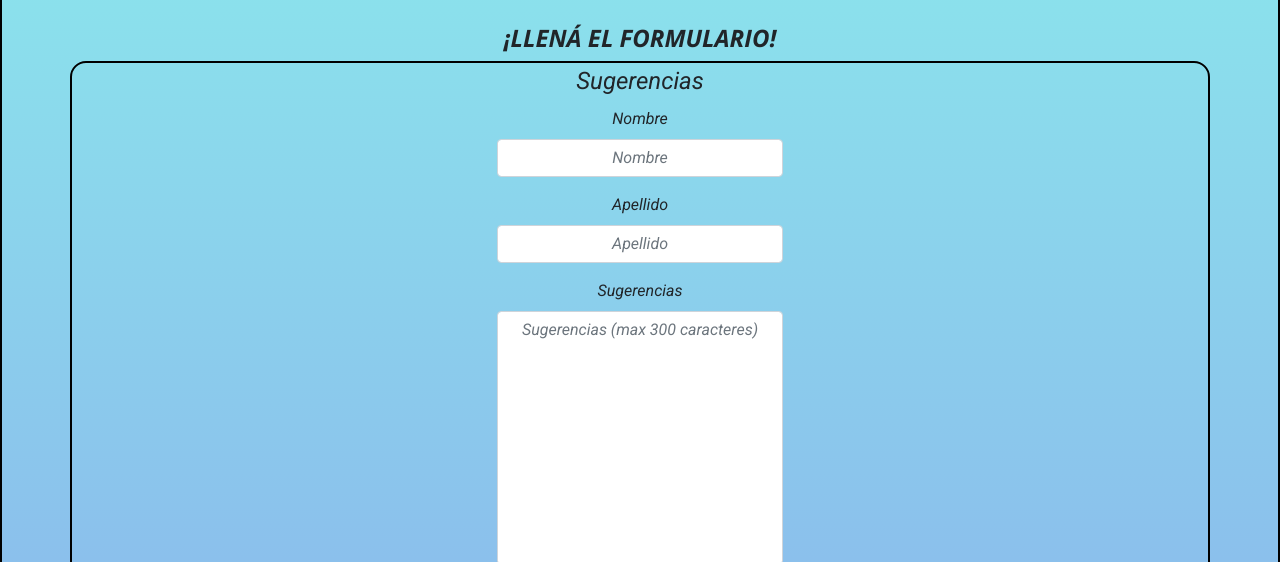
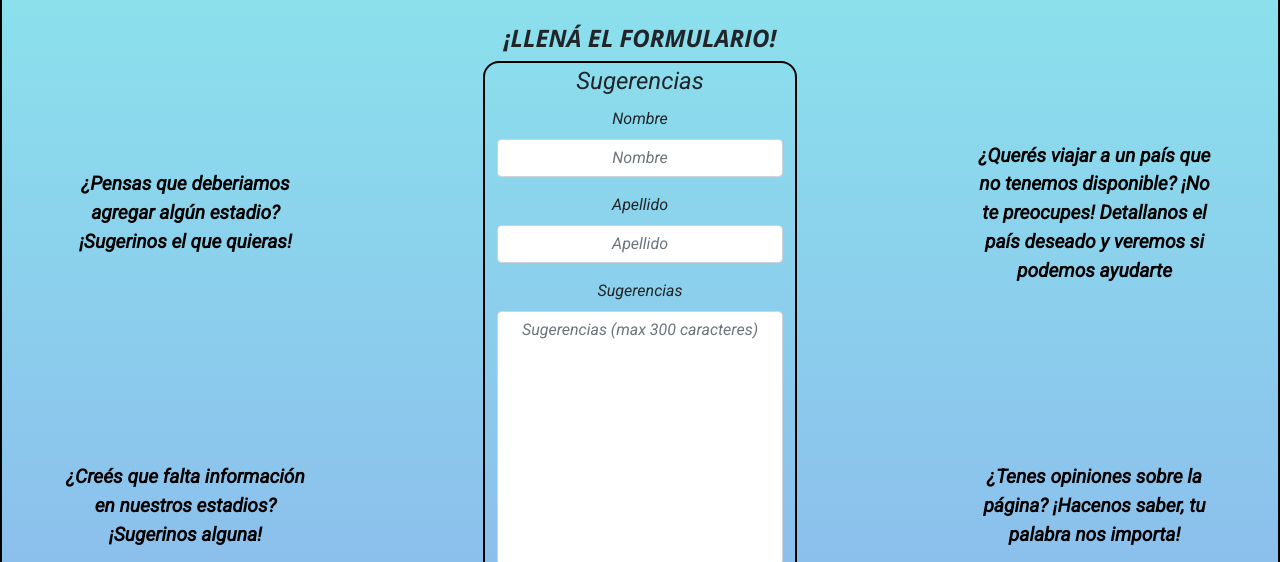
Before and after one commit to Nicolas50399/ProyFinalDW, a website: page pagina/pages/Contacto/sugerencias.html in a window 1280 px wide. Shown: the part 390-952 px from the top of the page. Drawn offline with nearby package versions, Linux system fonts and the light colour scheme; files whose address does not match are found by name.

Commit message:
textos sugerencias

```diff
--- a/pagina/css/main.scss
+++ b/pagina/css/main.scss
@@ -59,6 +59,7 @@
 @import "./parciales/nosotros";
 @import "./parciales/visitas";
 @import "./parciales/estadios";
+@import "./parciales/sugerencias";
 @import "./parciales/error";
 
 
--- a/pagina/css/parciales/_mqueries.scss
+++ b/pagina/css/parciales/_mqueries.scss
@@ -144,6 +144,23 @@
     }
     .nosotros__4 .nosotrosText{
         flex-basis: 90%;
+    }
+
+    /*---------------------SUGERENCIAS--------------------------*/
+
+    .sugerencias{
+        display: grid;
+        grid-template-areas:
+            "sugT1 sugT2"
+            "sugForm sugForm"
+            "sugT3 sugT4";
+        grid-template-columns: 1fr 1fr;
+        grid-template-rows: 1fr 2fr 1fr;
+    }
+
+    .sugerencias__txt1{
+        font-size: 100%;
+        width: 85%;
     }
 
     /*---------------------VISITAS--------------------------*/
@@ -348,6 +365,13 @@
         font-size: small;
     }
 
+
+    /*---------------------SUGERENCIAS--------------------------*/
+
+    .sugerencias__txt1{
+        font-size: 80%;
+    }
+
     /*---------------------VISITAS--------------------------*/
 
     .visitas__clubes1__imgs{
--- /dev/null
+++ b/pagina/css/parciales/_sugerencias.scss
@@ -0,0 +1,30 @@
+.sugerencias{
+    display: grid;
+    justify-items: center;
+    align-items: center;
+    grid-template-areas:
+        "sugT1 sugForm sugT2"
+        "sugT3 sugForm sugT4";
+    grid-template-columns: 1fr 2fr 1fr;
+
+    &__txt1{
+        width: 80%;
+        font-size: 120%;
+        grid-area: sugT1;
+    }
+    &__txt2{
+        @extend .sugerencias__txt1;
+        grid-area: sugT2;
+    }
+    &__txt3{
+        @extend .sugerencias__txt1;
+        grid-area: sugT3;
+    }
+    &__txt4{
+        @extend .sugerencias__txt1;
+        grid-area: sugT4;
+    }
+    &__form{
+        grid-area: sugForm;
+    }
+}
--- a/pagina/pages/Contacto/sugerencias.html
+++ b/pagina/pages/Contacto/sugerencias.html
@@ -53,10 +53,16 @@
     </header>
 
     <main class="bg--main padding-8">
-        <section class="formul">
+        <section>
             <h1 class="tituloPrincipal">Comunicate con nosotros</h1>
             <h2 class="tituloTerciario">¡Llená el formulario!</h2>
-            <form class="container" action="" method="get" enctype="text/plain">
+        </section>
+        <section class="sugerencias">
+            <p class="sugerencias__txt1 negrita">¿Pensas que deberiamos agregar algún estadio? ¡Sugerinos el que quieras!</p>
+            <p class="sugerencias__txt2 negrita">¿Querés viajar a un país que no tenemos disponible? ¡No te preocupes! Detallanos el país deseado y veremos si podemos ayudarte</p>
+            <p class="sugerencias__txt3 negrita">¿Creés que falta información en nuestros estadios? ¡Sugerinos alguna!</p>
+            <p class="sugerencias__txt4 negrita">¿Tenes opiniones sobre la página? ¡Hacenos saber, tu palabra nos importa!</p>
+            <form class="sugerencias__form container-fluid" action="" method="get" enctype="text/plain">
                 <fieldset>
                     <legend>Sugerencias</legend>
                     <div class="mb-3">
```
Also changed, not shown: pagina/css/main.css, 1 other file.
